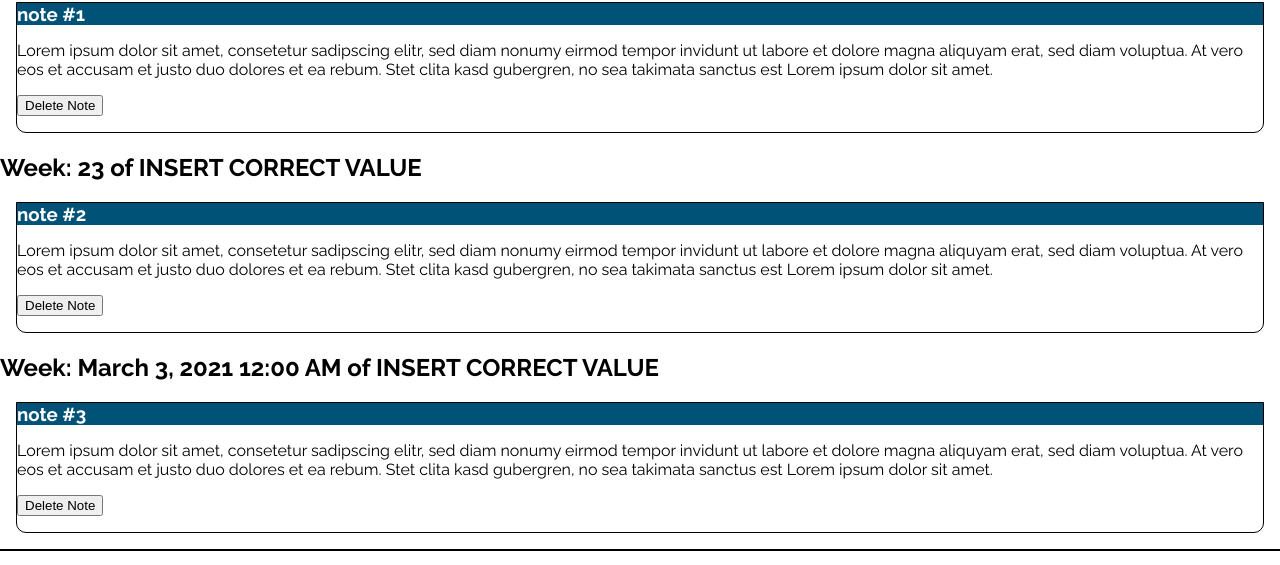
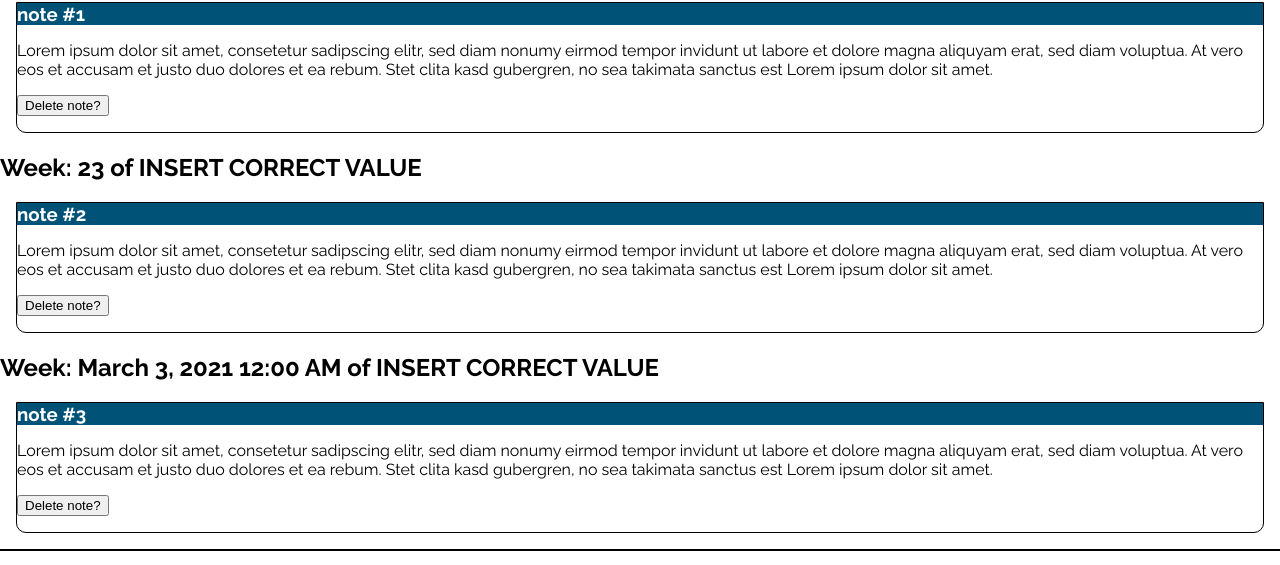
Before and after one commit to yannhn/notes, a React (Create React App) app: page /all in a window 1280 px wide. Shown: the part 155-720 px from the top of the page. Built offline with nearby package versions, Linux system fonts and the light colour scheme.

Commit message:
add delete note message

```diff
--- a/src/components/Note/NoteItem/NoteItem.js
+++ b/src/components/Note/NoteItem/NoteItem.js
@@ -1,3 +1,4 @@
+import DeleteNoteMessage from "../../UI/DeleteNoteMessage/DeleteNoteMessage";
 import NoteCard from "../NoteCard/NoteCard";
 import { StyledNoteTitle } from "./Styled";
 
@@ -6,9 +7,7 @@ export default function NoteItem({ title, body, deleteNote }) {
     <NoteCard>
       <StyledNoteTitle>{title}</StyledNoteTitle>
       <p>{body}</p>
-      <button type="button" onClick={deleteNote}>
-        Delete Note
-      </button>
+      <DeleteNoteMessage deleteNote={deleteNote} />
     </NoteCard>
   );
 }
--- a/src/components/UI/DeleteNoteMessage/DeleteNoteMessage.js
+++ b/src/components/UI/DeleteNoteMessage/DeleteNoteMessage.js
@@ -1,13 +1,23 @@
-import { useStore } from "zustand";
+import { useState } from "react";
+import DeleteNoteModal from "../DeleteNoteModal/DeleteNoteModal";
 
-export default function DeleteNoteMessage() {
-  //   const deleteNote = useStore((state) => state.deleteNote);
+export default function DeleteNoteMessage({ deleteNote }) {
+  const [showModal, setShowModal] = useState(false);
 
   return (
     <>
-      <p>Are you sure you want to delete that note?</p>
-      <button type="button">Cancel</button>
-      <button type="button">Delete Note</button>
+      <button onClick={() => setShowModal(!showModal)}>Delete note?</button>
+      {showModal && (
+        <DeleteNoteModal>
+          <p>Are you sure you want to delete this note?</p>
+          <button type="button" onClick={() => setShowModal(!showModal)}>
+            Cancel
+          </button>
+          <button type="button" onClick={deleteNote}>
+            Delete Note
+          </button>
+        </DeleteNoteModal>
+      )}
     </>
   );
 }
--- a/src/components/UI/DeleteNoteModal/DeleteNoteModal.js
+++ b/src/components/UI/DeleteNoteModal/DeleteNoteModal.js
@@ -1,3 +1,3 @@
 export default function DeleteNoteModal({ children }) {
-  return <dialog>{children}</dialog>;
+  return <dialog open>{children}</dialog>;
 }
```
